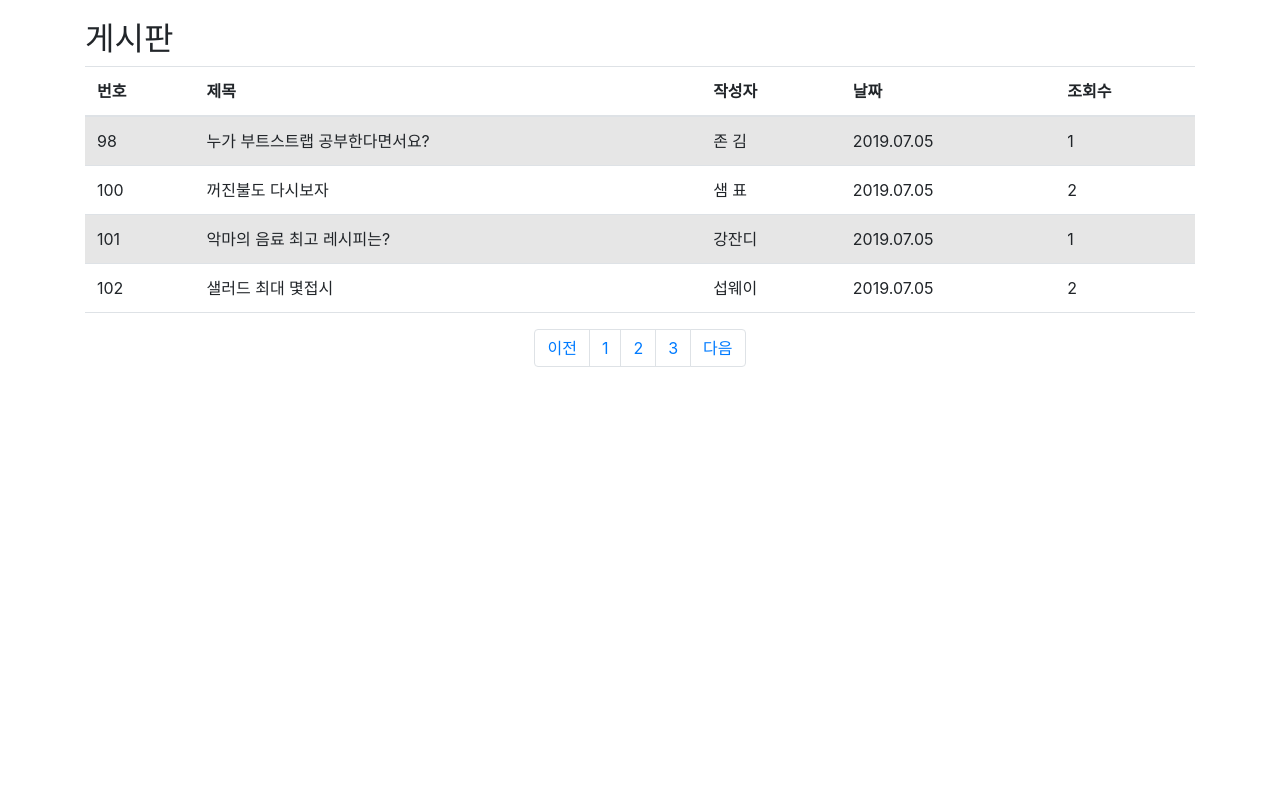
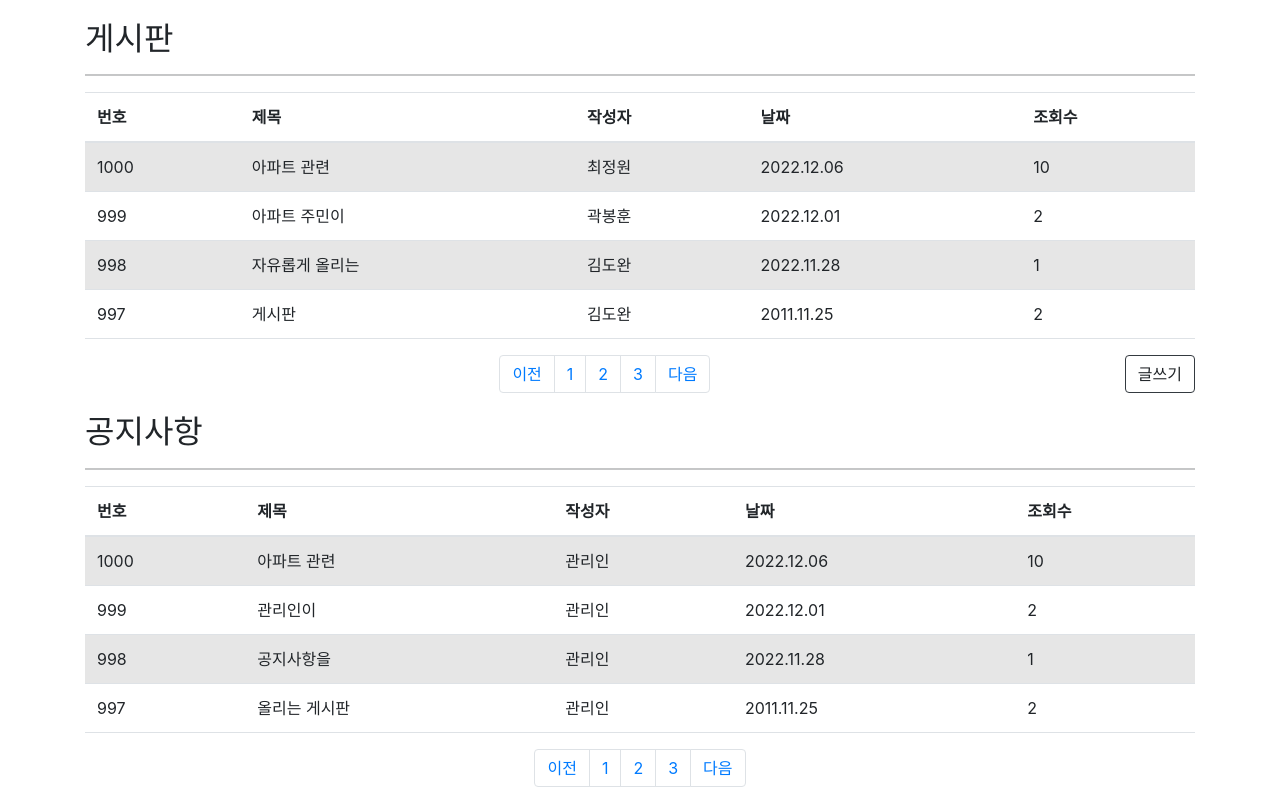
Before and after one commit to robin12303/Friend, a Django app: page /notice/ in a window 1280 px wide. Before the commit the page ends 367 px from the top, so only its background shows below. Run offline with Django 4.2, Linux system fonts and the light colour scheme; some libraries are stand-ins or nearby versions.

Commit message:
게시판//공지사항 업로드

```diff
--- a/Notice/templates/Notice/index.html
+++ b/Notice/templates/Notice/index.html
@@ -21,16 +21,17 @@
 
 <body>
     <script src="https://code.jquery.com/jquery-3.3.1.slim.min.js"
-        integrity="sha384-q8i/X+965DzO0rT7abK41JStQIAqVgRVzpbzo5smXKp4YfRvH+8abtTE1Pi6jizo"
-        crossorigin="anonymous"></script>
+        integrity="sha384-q8i/X+965DzO0rT7abK41JStQIAqVgRVzpbzo5smXKp4YfRvH+8abtTE1Pi6jizo" crossorigin="anonymous">
+    </script>
     <script src="https://cdnjs.cloudflare.com/ajax/libs/popper.js/1.14.7/umd/popper.min.js"
-        integrity="sha384-UO2eT0CpHqdSJQ6hJty5KVphtPhzWj9WO1clHTMGa3JDZwrnQq4sF86dIHNDz0W1"
-        crossorigin="anonymous"></script>
+        integrity="sha384-UO2eT0CpHqdSJQ6hJty5KVphtPhzWj9WO1clHTMGa3JDZwrnQq4sF86dIHNDz0W1" crossorigin="anonymous">
+    </script>
     <script src="https://stackpath.bootstrapcdn.com/bootstrap/4.3.1/js/bootstrap.min.js"
-        integrity="sha384-JjSmVgyd0p3pXB1rRibZUAYoIIy6OrQ6VrjIEaFf/nJGzIxFDsf4x0xIM+B07jRM"
-        crossorigin="anonymous"></script>
+        integrity="sha384-JjSmVgyd0p3pXB1rRibZUAYoIIy6OrQ6VrjIEaFf/nJGzIxFDsf4x0xIM+B07jRM" crossorigin="anonymous">
+    </script>
     <div class="container" style="margin-top: 20px;">
         <h2>게시판</h2>
+        <hr />
         <table class="table table-striped table-hover">
             <thead>
                 <tr>
@@ -43,44 +44,105 @@
             </thead>
             <tbody>
                 <tr>
-                    <td>98</td>
-                    <td>누가 부트스트랩 공부한다면서요?</td>
-                    <td>존 김</td>
-                    <td>2019.07.05</td>
+                    <td>1000</td>
+                    <td>아파트 관련</td>
+                    <td>최정원</td>
+                    <td>2022.12.06</td>
+                    <td>10</td>
+                </tr>
+                <tr>
+                    <td>999</td>
+                    <td>아파트 주민이 </td>
+                    <td>곽봉훈</td>
+                    <td>2022.12.01</td>
+                    <td>2</td>
+                </tr>
+                <tr>
+                    <td>998</td>
+                    <td>자유롭게 올리는</td>
+                    <td>김도완</td>
+                    <td>2022.11.28</td>
                     <td>1</td>
                 </tr>
                 <tr>
-                    <td>100</td>
-                    <td>꺼진불도 다시보자</td>
-                    <td>샘 표</td>
-                    <td>2019.07.05</td>
-                    <td>2</td>
-                </tr>
-                <tr>
-                    <td>101</td>
-                    <td>악마의 음료 최고 레시피는?</td>
-                    <td>강잔디</td>
-                    <td>2019.07.05</td>
-                    <td>1</td>
-                </tr>
-                <tr>
-                    <td>102</td>
-                    <td>샐러드 최대 몇접시</td>
-                    <td>섭웨이</td>
-                    <td>2019.07.05</td>
+                    <td>997</td>
+                    <td>게시판</td>
+                    <td>김도완</td>
+                    <td>2011.11.25</td>
                     <td>2</td>
                 </tr>
             </tbody>
         </table>
+        <a class="btn btn-outline-dark " style="float:right ;">글쓰기</a>
+
         <nav>
             <ul class="pagination justify-content-center">
-              <li class="page-item"><a class="page-link" href="">이전</a></li>
-              <li class="page-item"><a class="page-link" href="">1</a></li>
-              <li class="page-item"><a class="page-link" href="">2</a></li>
-              <li class="page-item"><a class="page-link" href="">3</a></li>
-              <li class="page-item"><a class="page-link" href="">다음</a></li>
+                <li class="page-item"><a class="page-link" href="">이전</a></li>
+                <li class="page-item"><a class="page-link" href="">1</a></li>
+                <li class="page-item"><a class="page-link" href="">2</a></li>
+                <li class="page-item"><a class="page-link" href="">3</a></li>
+                <li class="page-item"><a class="page-link" href="">다음</a></li>
+            </ul>
+        </nav>
+    </div>
+
+
+    <div class="container" style="margin-top: 20px;">
+        <h2>공지사항</h2>
+        <hr />
+        <table class="table table-striped table-hover">
+            <thead>
+                <tr>
+                    <th>번호</th>
+                    <th>제목</th>
+                    <th>작성자</th>
+                    <th>날짜</th>
+                    <th>조회수</th>
+                </tr>
+            </thead>
+            <tbody>
+                <tr>
+                    <td>1000</td>
+                    <td>아파트 관련</td>
+                    <td>관리인</td>
+                    <td>2022.12.06</td>
+                    <td>10</td>
+                </tr>
+                <tr>
+                    <td>999</td>
+                    <td>관리인이 </td>
+                    <td>관리인</td>
+                    <td>2022.12.01</td>
+                    <td>2</td>
+                </tr>
+                <tr>
+                    <td>998</td>
+                    <td>공지사항을</td>
+                    <td>관리인</td>
+                    <td>2022.11.28</td>
+                    <td>1</td>
+                </tr>
+                <tr>
+                    <td>997</td>
+                    <td>올리는 게시판</td>
+                    <td>관리인</td>
+                    <td>2011.11.25</td>
+                    <td>2</td>
+                </tr>
+            </tbody>
+        </table>
+        <!-- <a class="btn btn-outline-dark " style="float:right ;">글쓰기</a> -->
+        <!-- 글쓰기 버튼은 관리인 페이지에서만 보이면 좋을것같아서 주석처리 해놨습니다. -->
+        <nav>
+            <ul class="pagination justify-content-center">
+                <li class="page-item"><a class="page-link" href="">이전</a></li>
+                <li class="page-item"><a class="page-link" href="">1</a></li>
+                <li class="page-item"><a class="page-link" href="">2</a></li>
+                <li class="page-item"><a class="page-link" href="">3</a></li>
+                <li class="page-item"><a class="page-link" href="">다음</a></li>
             </ul>
         </nav>
     </div>
 </body>
+
 </html>
```
Also changed, not shown: MyPage/templates/MyPage/index.html (+21 -41 lines).
